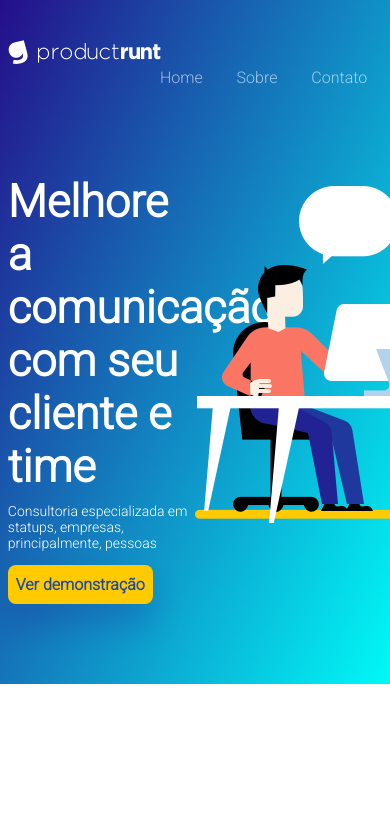
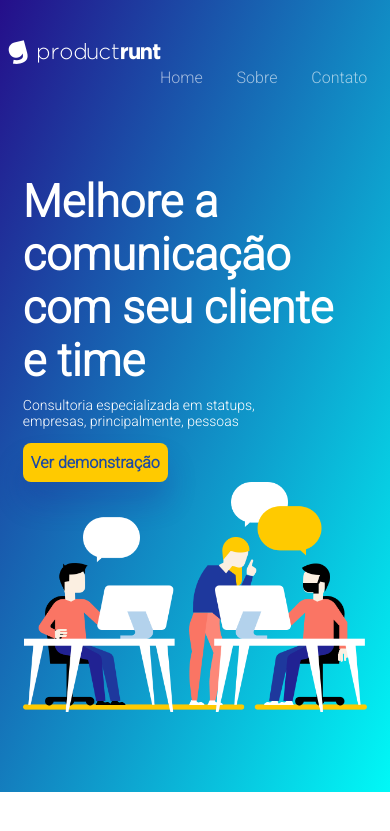
Before and after one commit to gildasio-git/Danky, a PHP site: page /index.php in a window 390 px wide; the page is wider, and only the part inside the window is pictured. Shown: the top 831 px of that part. Run offline with PHP 8.4, Linux system fonts and the light colour scheme.

Commit message:
Aplicando Responsividade

```diff
--- a/style.css
+++ b/style.css
@@ -9,9 +9,8 @@
 Classes auxiliares
 */
 .w50{
-    float: left; width: 50%;
+    float: left; width: 50%; padding: 0 15px;
 }
-
 
 /**/
 
@@ -82,3 +81,14 @@ section.topo{
     background: #ffca00;
     box-shadow: 0 20px 30px 0 rgba(37,15,138,0.2);
 }
+
+/*responsivo*/
+.time-imagem img{
+    max-width: 100%;
+    float: left;
+}
+
+@media screen and (max-width:768px){
+    .w50{width:100%;}
+}
+/*Fim bloco Responsivo */
```
